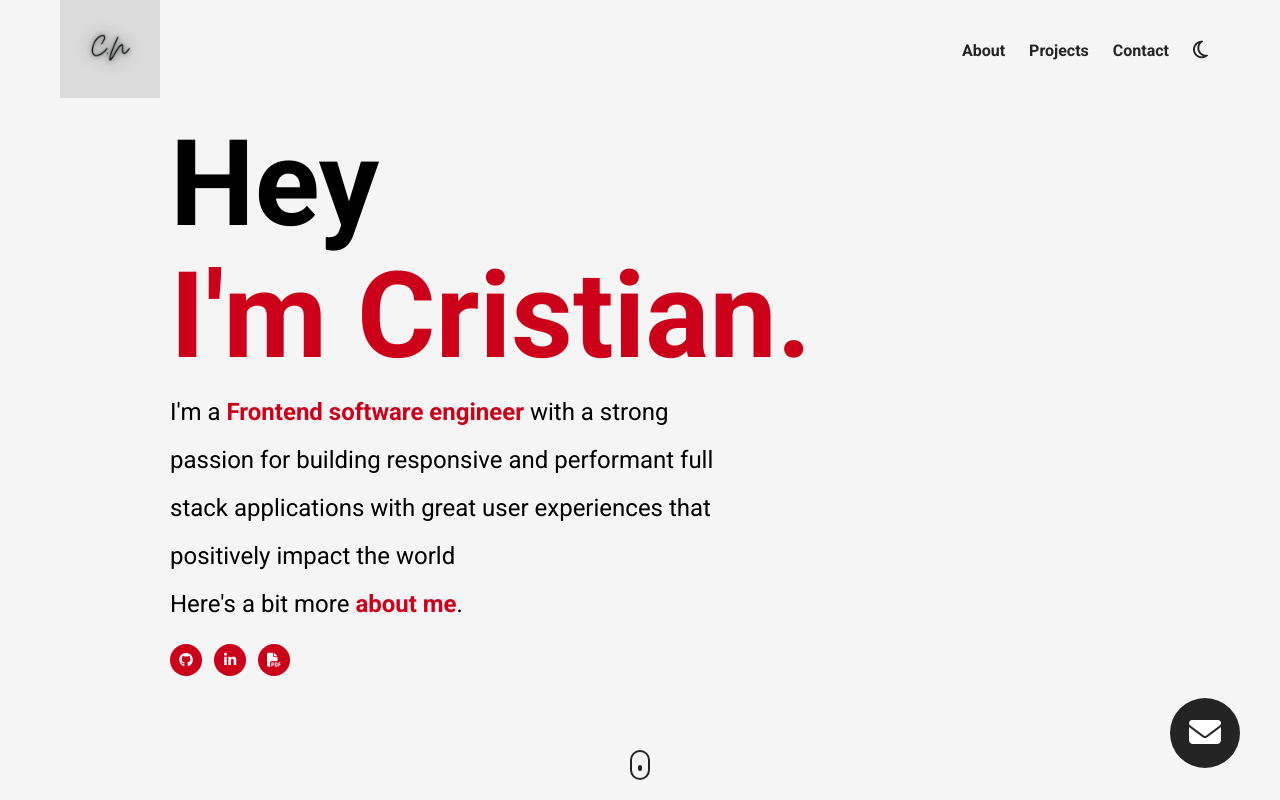
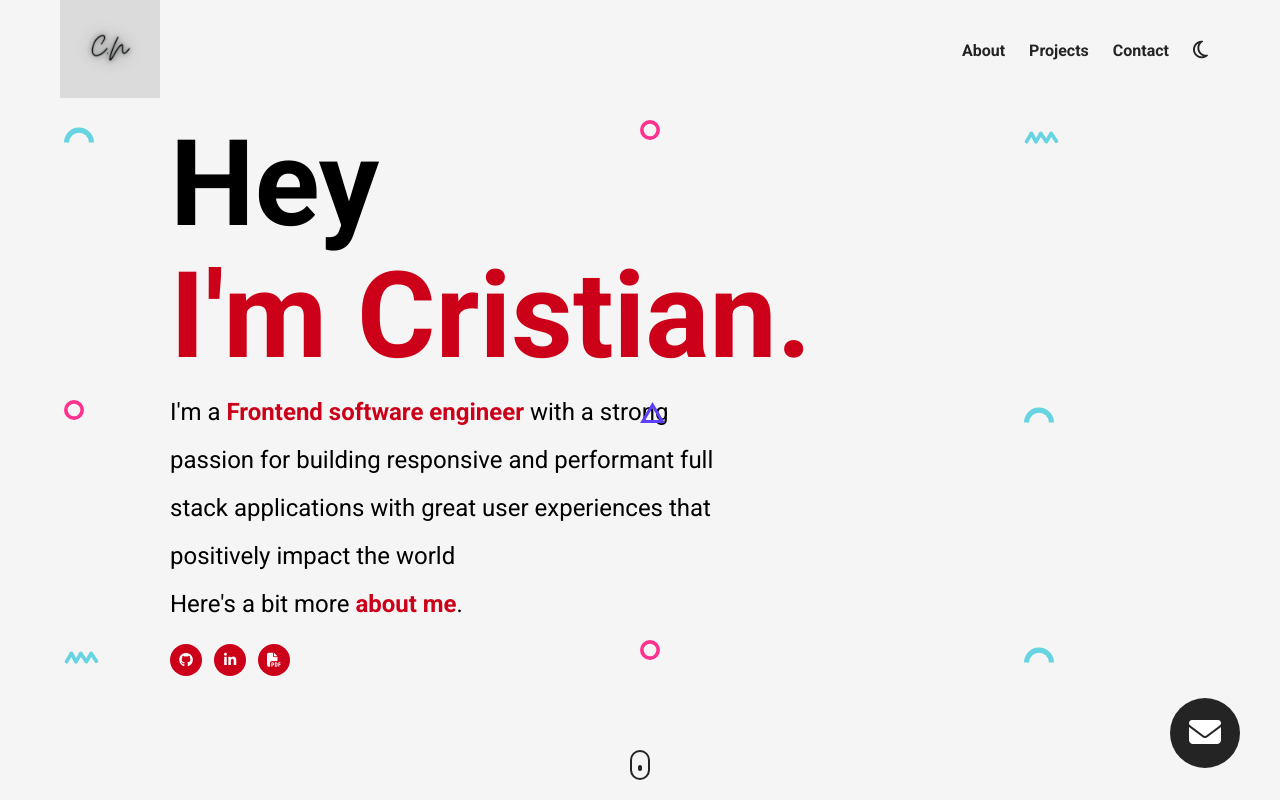
Before and after one commit to Cristian-nambo10/Advanced-Portfolio, a plain HTML site: page index.html in a window 1280 px wide. Shown: the top 800 px of the page. Drawn offline with nearby package versions, Linux system fonts and the light colour scheme.

Commit message:
wip: adds shapes for styling

```diff
--- a/index.html
+++ b/index.html
@@ -152,6 +152,15 @@
             </div>
         </div>
       </div>
+      <img src="./assets/semi circle.svg" class="shape shape--0">
+      <img src="./assets/circle.svg" class="shape shape--1">
+      <img src="./assets/squiggly.svg" class="shape shape--2">
+      <img src="./assets/circle.svg" class="shape shape--3">
+      <img src="./assets/triangle.svg" class="shape shape--4">
+      <img src="./assets/semi circle.svg" class="shape shape--5">
+      <img src="./assets/squiggly.svg" class="shape shape--6">
+      <img src="./assets/circle.svg" class="shape shape--7">
+      <img src="./assets/semi circle.svg" class="shape shape--8">
     </section>
 
     <section id="projects">
--- a/style.css
+++ b/style.css
@@ -600,3 +600,56 @@ footer {
 .footer__social--link, .footer__copyright {
     color: white;
 }
+
+/*
+ SHAPES
+*/
+
+.shape {
+    position: fixed;
+}
+
+.shape--0 {
+    top: 15vh;
+    left: 5vw;
+}
+
+.shape--1 {
+    top: 15vh;
+    left: 50vw;
+}
+
+.shape--2 {
+    top: 15vh;
+    left: 80vw;
+}
+
+.shape--3 {
+    top: 50vh;
+    left: 5vw;
+}
+
+.shape--4 {
+    top: 50vh;
+    left: 50vw;
+}
+
+.shape--5 {
+    top: 50vh;
+    left: 80vw;
+}
+
+.shape--6 {
+    top: 80vh;
+    left: 5vw;
+}
+
+.shape--7 {
+    top: 80vh;
+    left: 50vw;
+}
+
+.shape--8 {
+    top: 80vh;
+    left: 80vw;
+}
```
Also changed, not shown: assets/circle.svg (added), assets/semi circle.svg (added), assets/squiggly.svg (added), assets/triangle.svg (added).
